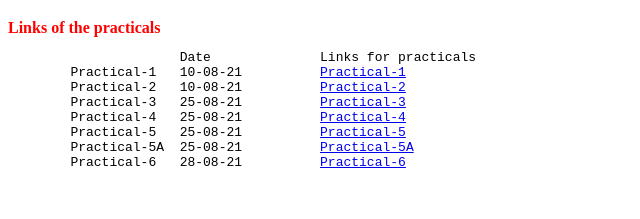
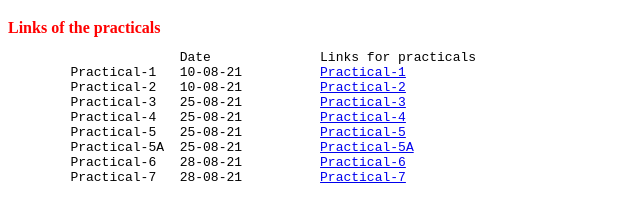
Before and after one commit to surabhisharma0708/Fullstack-Pratical-4, a plain HTML site: page index.html in a window 1280 px wide. Shown: the part 61-280 px from the top of the page, without its empty margins (0-640 px from the left). Drawn offline with Linux system fonts and the light colour scheme.

Commit message:
Added a new practical link

```diff
--- a/index.html
+++ b/index.html
@@ -21,6 +21,7 @@
         Practical-5   25-08-21          <a href="https://surabhisharma0708.github.io/Fullstack-Practical-5/">Practical-5</a>
         Practical-5A  25-08-21          <a href="https://surabhisharma0708.github.io/Fullstack-Practical-5A/">Practical-5A</a>
         Practical-6   28-08-21          <a href="https://surabhisharma0708.github.io/Fullstack-Practical-6/">Practical-6</a>
+        Practical-7   28-08-21          <a href="https://surabhisharma0708.github.io/Fullstack-practical-7/">Practical-7</a>
     </pre>
 </body>
 
```
